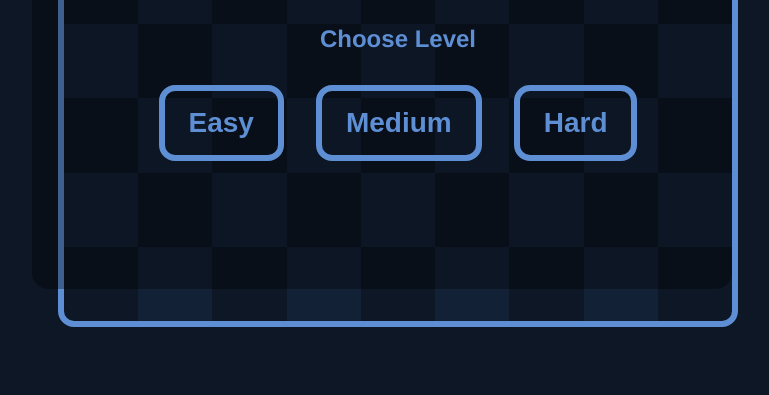
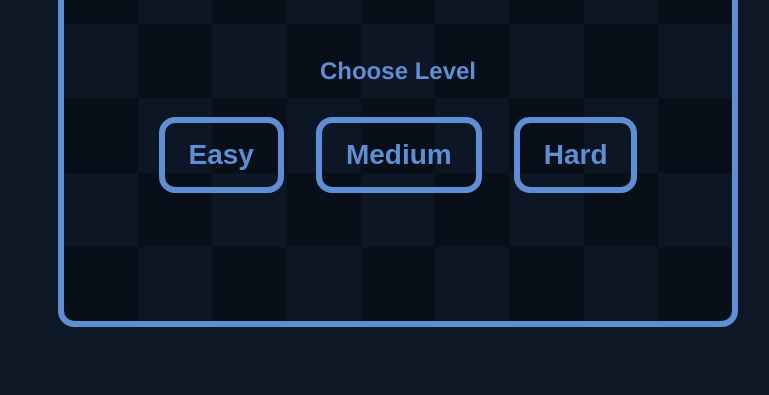
Before and after one commit to VladislavDegtyarenko/snake-game-js, a website built with Vite: page index.html in a window 1280 px wide. Shown: the part 405-800 px from the top of the page, without its empty margins (242-1011 px from the left). Built offline with nearby package versions, Linux system fonts and the light colour scheme.

Commit message:
simplify main-screen gaps

```diff
--- a/style.css
+++ b/style.css
@@ -68,9 +68,7 @@ body {
 
 .main-screen {
    --gap: 4vmin;
-   margin-top:  calc(-1 * var(--gap));
-   margin-left:  calc(-1 * var(--gap));
-   width: calc(100% + var(--gap));
+   width: 100%;
    height: 100%;
    position: absolute;
    top: 0;
@@ -85,25 +83,24 @@ body {
    overflow: hidden;
 }
 
-.main-screen * {
-   margin-top: var(--gap);
-   margin-left: var(--gap);
-}
-
 .main-screen__logo {
    width: 100%;
    height: 14vmin;
    object-fit: contain;
+   margin-bottom: var(--gap);
 }
 
 .main-screen__title {
    font-size: 6.5vmin;
+   margin-bottom: var(--gap);
+
 }
 
 .main-screen__descr {
    width: 100%;
    font-size: 3vmin;
    margin-top: 5vmin;
+   margin-bottom: var(--gap);
 }
 
 .main-screen button {
@@ -123,6 +120,10 @@ body {
 .main-screen button:hover {
    background-color: var(--text-color);
    color: var(--app-bg-color);
+}
+
+.main-screen button:not(:last-child) {
+   margin-right: var(--gap);
 }
 
 
```
